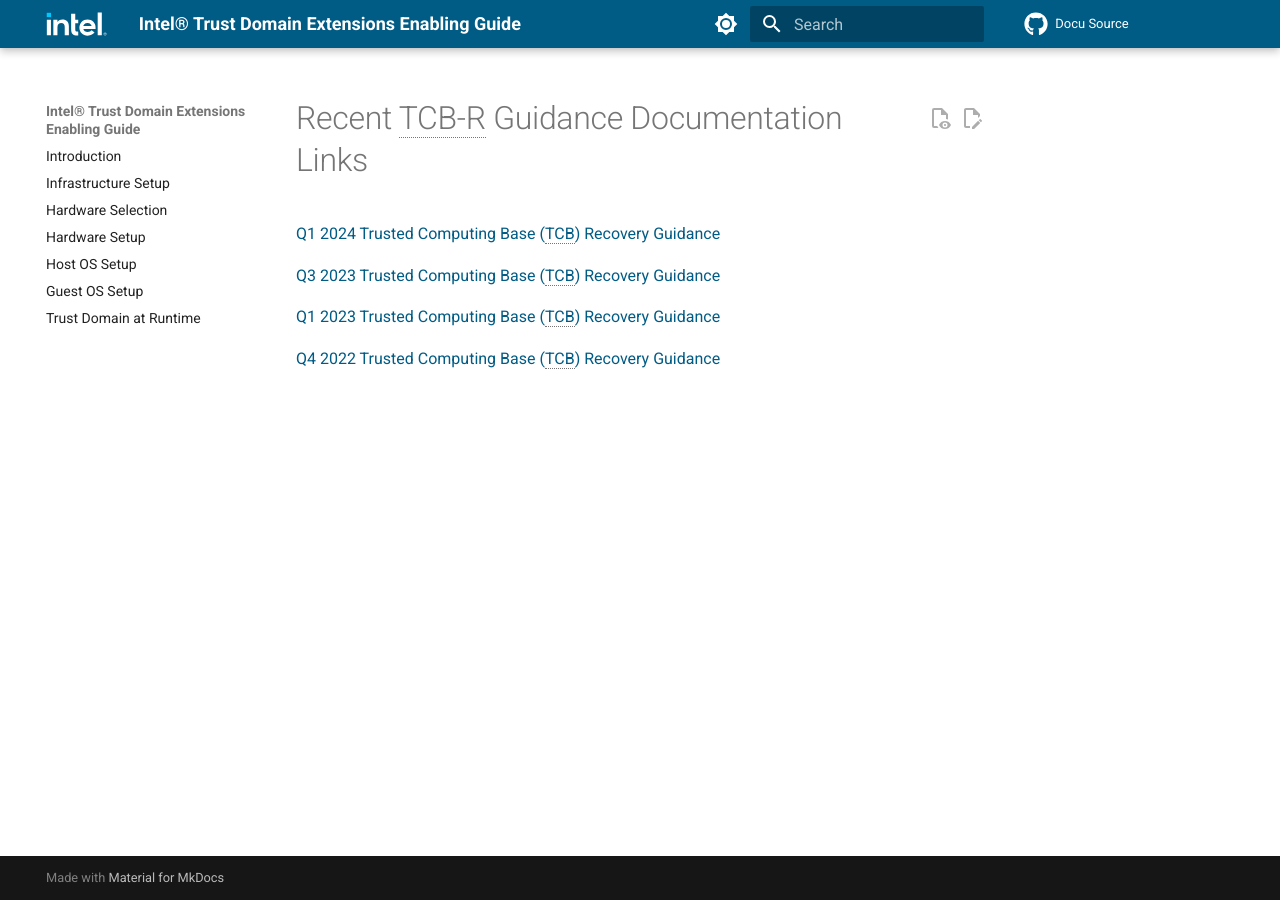
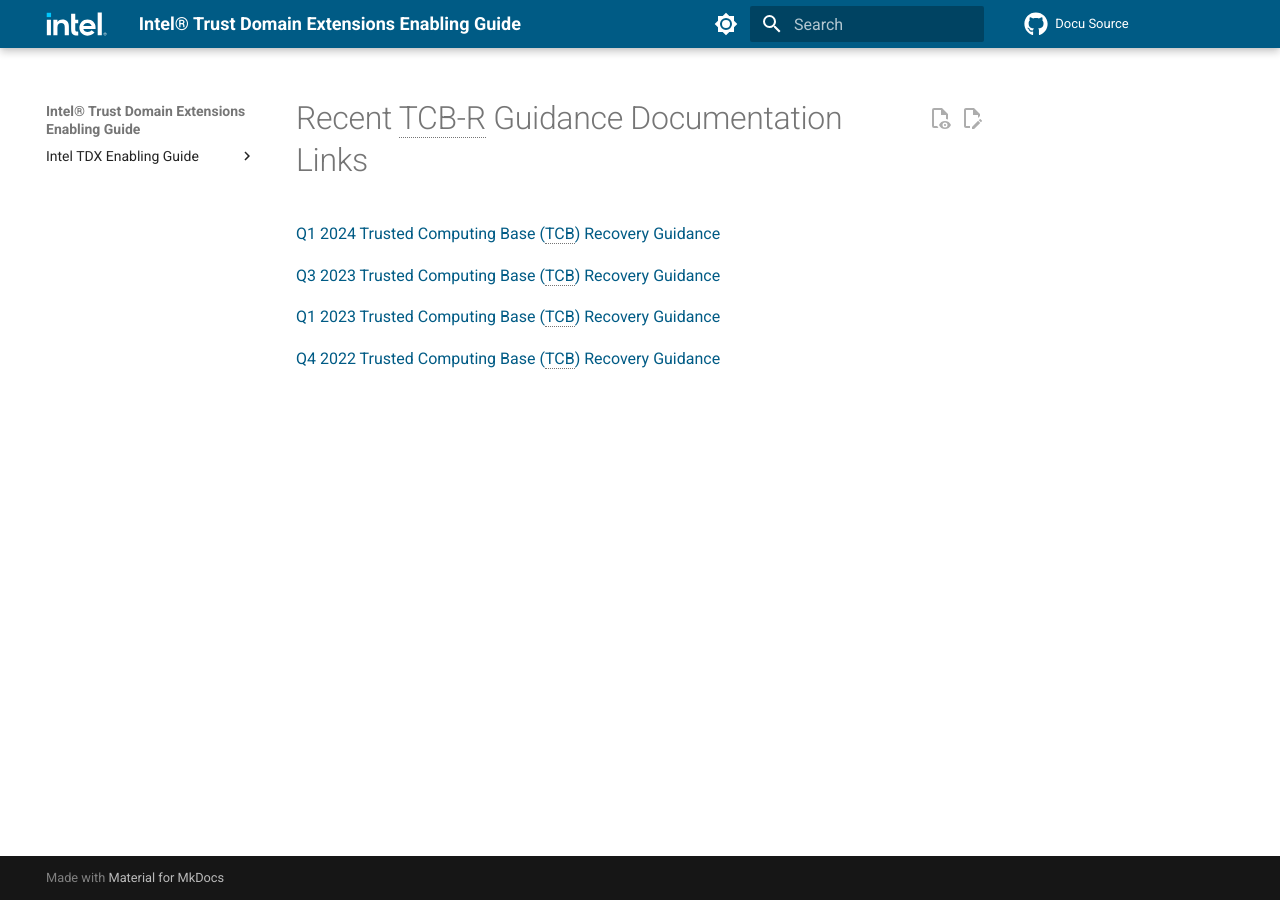
Before and after one commit to intel/confidential-computing-documentation, an MkDocs documentation site: the page built from docs/intel-tdx-enabling-guide/02/tcb_recoveries.md, in a window 1280 px wide. Built offline with MkDocs 1.6.1 and Material for MkDocs 9.7.7, drawn with Linux system fonts in a browser that asks for light colours; comment, search, counter and statistics services are not loaded.

Commit message:
[project settings] Move Intel TDX enabling guide one level down
Signed-off-by: Benny Fuhry <benny.fuhry@intel.com>

```diff
--- a/mkdocs.yml
+++ b/mkdocs.yml
@@ -74,13 +74,14 @@ extra:
 watch:
   - includes
 nav:
-  - Introduction: index.md
-  - Infrastructure Setup: intel-tdx-enabling-guide/02/infrastructure_setup.md
-  - Hardware Selection: intel-tdx-enabling-guide/03/hardware_selection.md
-  - Hardware Setup: intel-tdx-enabling-guide/04/hardware_setup.md
-  - Host OS Setup: intel-tdx-enabling-guide/05/host_os_setup.md
-  - Guest OS Setup: intel-tdx-enabling-guide/06/guest_os_setup.md
-  - Trust Domain at Runtime: intel-tdx-enabling-guide/07/trust_domain_at_runtime.md
+  - Intel TDX Enabling Guide:
+    - Introduction: intel-tdx-enabling-guide/01/introduction.md
+    - Infrastructure Setup: intel-tdx-enabling-guide/02/infrastructure_setup.md
+    - Hardware Selection: intel-tdx-enabling-guide/03/hardware_selection.md
+    - Hardware Setup: intel-tdx-enabling-guide/04/hardware_setup.md
+    - Host OS Setup: intel-tdx-enabling-guide/05/host_os_setup.md
+    - Guest OS Setup: intel-tdx-enabling-guide/06/guest_os_setup.md
+    - Trust Domain at Runtime: intel-tdx-enabling-guide/07/trust_domain_at_runtime.md
 not_in_nav: |
   intel-tdx-enabling-guide/02/tcb_recoveries.md
   misc/notices_and_disclaimers.md
```
Also changed, not shown: docs/intel-tdx-enabling-guide/01/introduction.md (renamed from docs/index.md).
